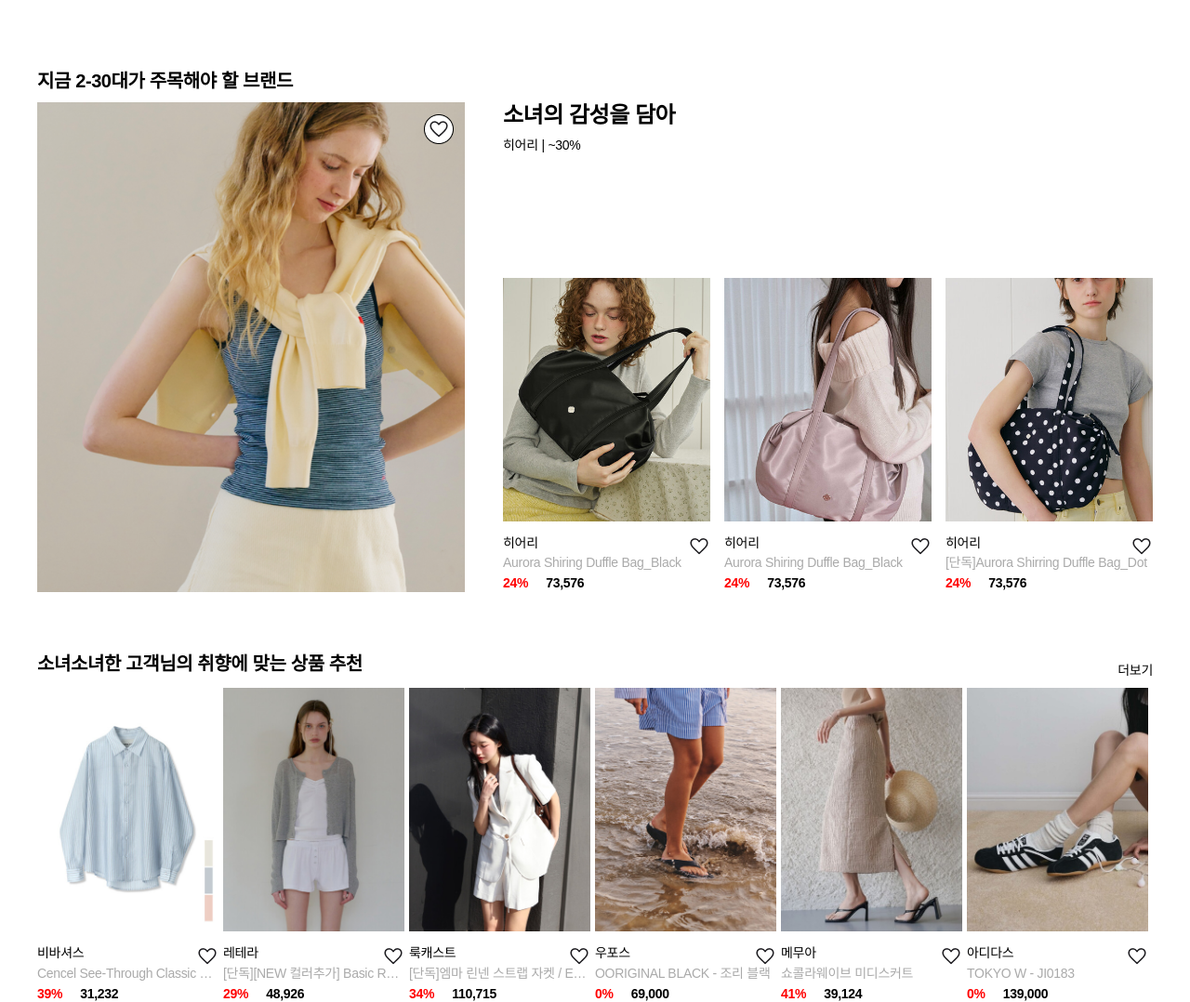
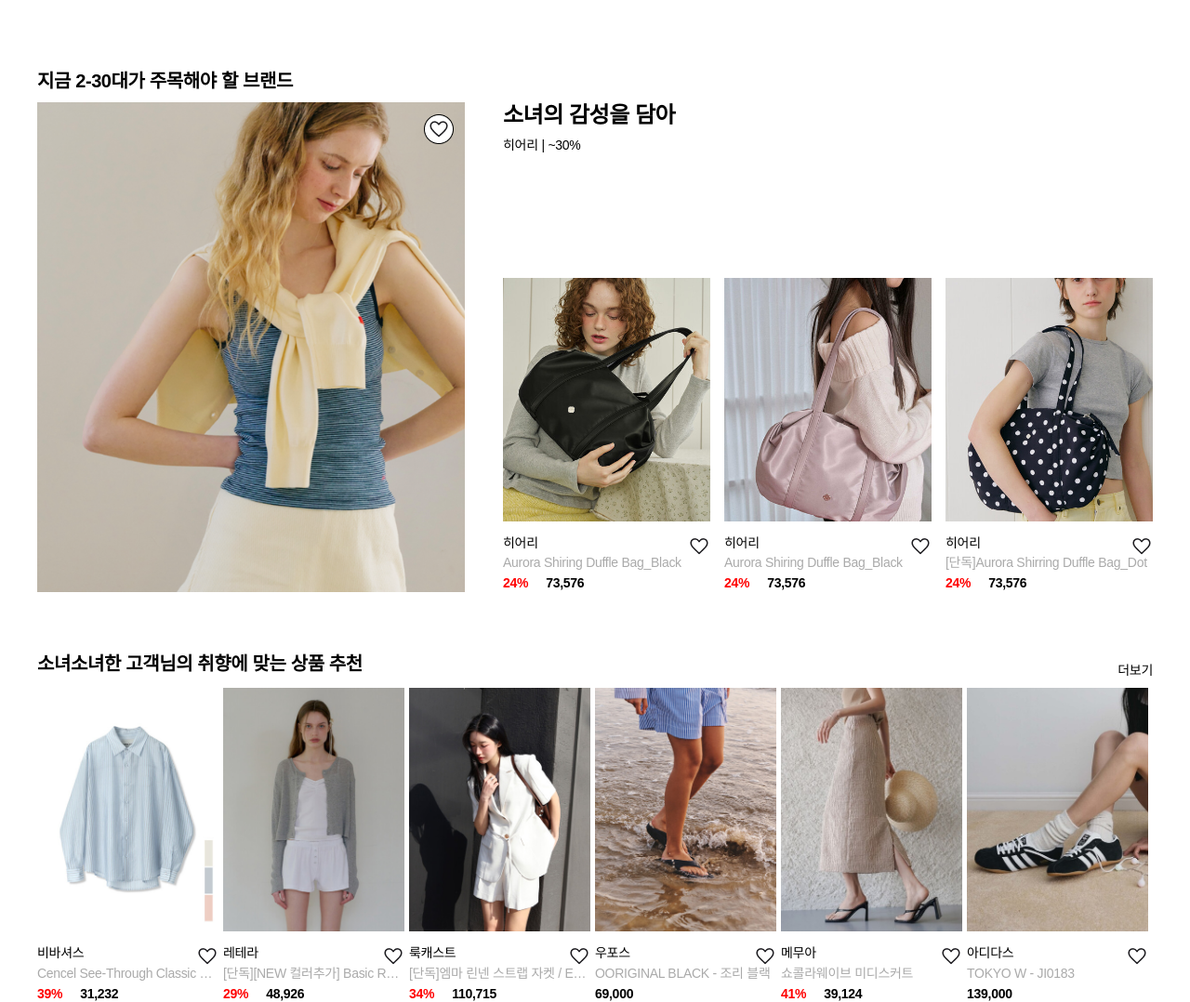
Before and after one commit to surim95/test_w-concept0702, a plain HTML site: page index.html in a window 1280 px wide. Shown: the whole page at 93% size. Drawn offline with Linux system fonts and the light colour scheme; a web font is replaced by a local one.

Commit message:
NCS시험

```diff
--- a/index.html
+++ b/index.html
@@ -110,7 +110,7 @@
                         <h1>우포스</h1>
                         <a href="#" class="like like2"><img src="./images/icon_like002.png" alt="찜하기"></a>
                         <p>OORIGINAL BLACK - 조리 블랙</p>
-                        <p><em>0%</em>69,000</p>
+                        <p><!-- <em>0%</em> -->69,000</p>
                     </div>
                 </li>
                 <li class="list5">
@@ -132,7 +132,7 @@
                         <h1>아디다스</h1>
                         <a href="#" class="like like2"><img src="./images/icon_like002.png" alt="찜하기"></a>
                         <p>TOKYO W - JI0183</p>
-                        <p><em>0%</em>139,000</p>
+                        <p><!-- <em>0%</em> -->139,000</p>
                     </div>
                 </li>
             </ul>
```
